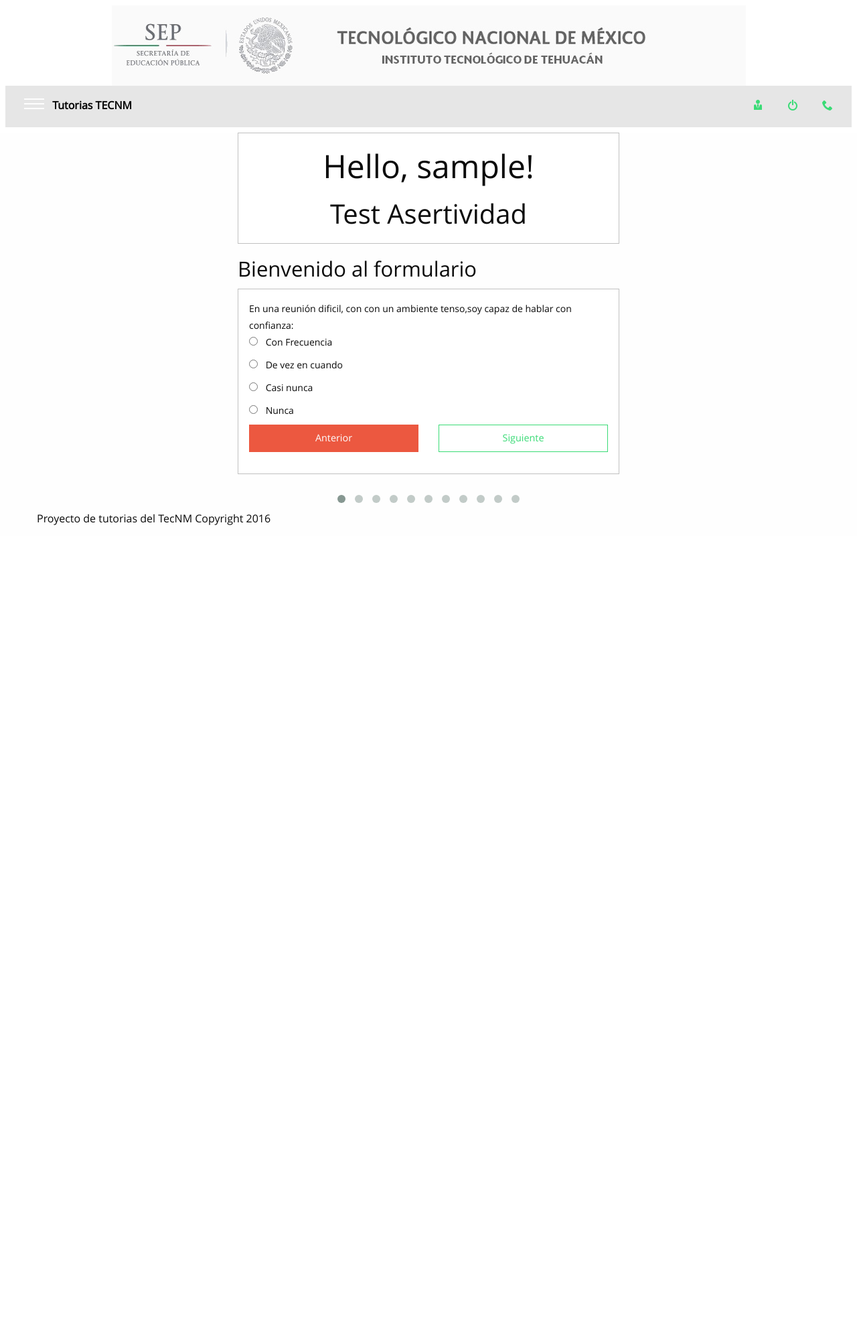
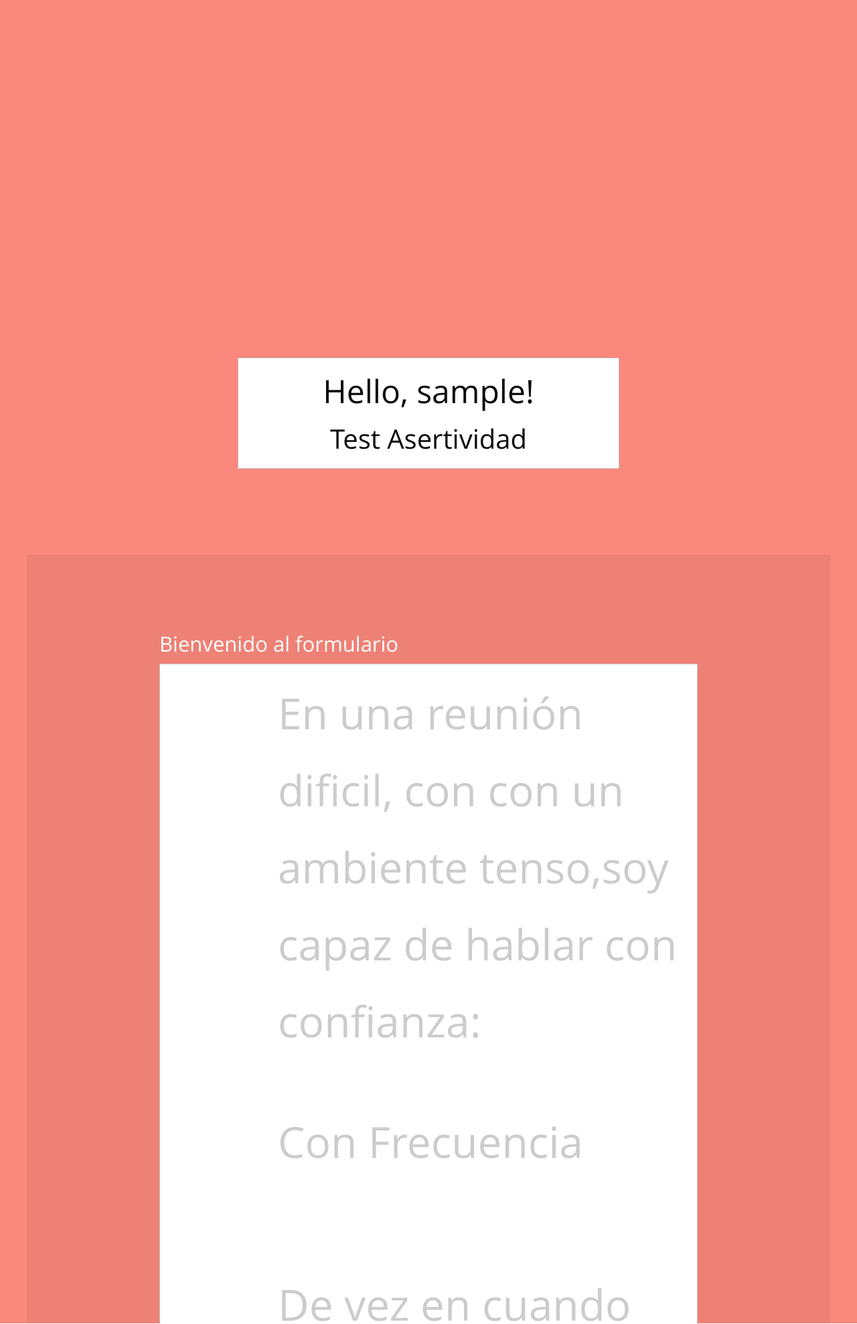
Before and after one commit to bitia/tutorias, a Django app: page /anexo13/hola in a window 1280 px wide. Shown: the top 1977 px of the page at 67% size. Before the commit the page ends 784 px from the top, so only its background shows below. Run offline with Django 3.2, Linux system fonts and the light colour scheme; the visitor is signed in with stand-in values (Sample User, id 1); data that the repository does not hold is empty; some web fonts are replaced.

Commit message:
Añadiendo efectos a checkbox

```diff
--- /dev/null
+++ b/tutoriastec/statics/css/src/component.css
@@ -0,0 +1,188 @@
+*,
+*:after,
+*::before {
+    -webkit-box-sizing: border-box;
+    -moz-box-sizing: border-box;
+    box-sizing: border-box;
+}
+
+.ac-custom {
+	padding: 0 3em;
+	max-width: 900px;
+	margin: 0 auto;
+}
+
+.ac-custom h2 {
+	font-size: 3em;
+	font-weight: 300;
+	padding: 0 0 0.5em;
+	margin: 0 0 30px;
+}
+
+.ac-custom ul,
+.ac-custom ol {
+	list-style: none;
+	padding: 0;
+	margin: 0 auto;
+	max-width: 800px;
+}
+
+.ac-custom li {
+	margin: 0 auto;
+	padding: 2em 0;
+	position: relative;
+}
+
+.ac-custom label {
+	display: inline-block;
+	position: relative;
+	font-size: 2em;
+	padding: 0 0 0 80px;
+	vertical-align: top;
+	color: rgba(0,0,0,0.2);
+	cursor: pointer;
+	-webkit-transition: color 0.3s;
+	transition: color 0.3s;
+}
+
+.ac-custom input[type="checkbox"],
+.ac-custom input[type="radio"],
+.ac-custom label::before {
+	width: 50px;
+	height: 50px;
+	top: 50%;
+	left: 0;
+	margin-top: -25px;
+	position: absolute;
+	cursor: pointer;
+}
+
+.ac-custom input[type="checkbox"],
+.ac-custom input[type="radio"] {
+	opacity: 0;
+	-webkit-appearance: none;
+	display: inline-block;
+	vertical-align: middle;
+	z-index: 100;
+}
+
+.ac-custom label::before {
+	content: '';
+	border: 4px solid #fff;
+	-webkit-transition: opacity 0.3s;
+	transition: opacity 0.3s;
+}
+
+.ac-radio label::before {
+	border-radius: 50%;
+}
+
+.ac-custom input[type="checkbox"]:checked + label,
+.ac-custom input[type="radio"]:checked + label {
+	color: #fff;
+}
+
+.ac-custom input[type="checkbox"]:checked + label::before,
+.ac-custom input[type="radio"]:checked + label::before {
+	opacity: 0.8;
+}
+
+/* General SVG and path styles */
+
+.ac-custom svg {
+	position: absolute;
+	width: 40px;
+	height: 40px;
+	top: 50%;
+	margin-top: -20px;
+	left: 5px;
+	pointer-events: none;
+}
+
+.ac-custom svg path {
+	stroke: #fdfcd3;
+	stroke-width: 13px;
+	stroke-linecap: round;
+	stroke-linejoin: round;
+	fill: none;
+}
+
+/* Specific input, SVG and path styles */
+
+/* Circle */
+.ac-circle input[type="checkbox"],
+.ac-circle input[type="radio"],
+.ac-circle label::before {
+	width: 30px;
+	height: 30px;
+	margin-top: -15px;
+	left: 10px;
+	position: absolute;
+}
+
+.ac-circle label::before {
+	background-color: #fff;
+	border: none;
+}
+
+.ac-circle svg {
+	width: 70px;
+	height: 70px;
+	margin-top: -35px;
+	left: -10px;
+}
+
+.ac-circle svg path {
+	stroke-width: 5px;
+}
+
+/* Box Fill */
+.ac-boxfill svg path {
+	stroke-width: 8px;
+}
+
+/* Swirl */
+.ac-swirl svg path {
+	stroke-width: 8px;
+}
+
+/* List */
+.ac-list ol {
+	list-style: decimal;
+	list-style-position: inside;
+}
+
+.ac-list ol li {
+	font-size: 2em;
+	padding: 1em 1em 0 2em;
+	text-indent: -40px;
+}
+
+.ac-list ol li label {
+	font-size: 1em;
+	text-indent: 0;
+	padding-left: 30px;
+}
+
+.ac-list label::before {
+	display: none;
+}
+
+.ac-list svg {
+	width: 100%;
+	height: 80px;
+	left: 0;
+	top: 1.2em;
+	margin-top: 0px;
+}
+
+.ac-list svg path {
+	stroke-width: 4px;
+}
+
+/* Media Queries */
+@media screen and (max-width: 50em) {
+	section {
+		font-size: 80%;
+	}
+}
--- /dev/null
+++ b/tutoriastec/statics/css/src/demo.css
@@ -0,0 +1,120 @@
+@import url(http://fonts.googleapis.com/css?family=Lato:300,400,700);
+@font-face {
+	font-family: 'codropsicons';
+	src:url('../../fonts/codropsicons/codropsicons.eot');
+	src:url('../../fonts/codropsicons/codropsicons.eot?#iefix') format('embedded-opentype'),
+		url('../../fonts/codropsicons/codropsicons.woff') format('woff'),
+		url('../../fonts/codropsicons/codropsicons.ttf') format('truetype'),
+		url('../../fonts/codropsicons/codropsicons.svg#codropsicons') format('svg');
+	font-weight: normal;
+	font-style: normal;
+}
+
+body {
+	background: #fb887c;
+	color: #fff;
+	font-family: 'Lato', Arial, sans-serif;
+}
+
+a {
+	color: #fff;
+	opacity: 0.7;
+	text-decoration: none;
+}
+
+a:hover, a:focus {
+	opacity: 1;
+}
+
+.container > header {
+	margin: 0 auto;
+	padding: 4em 2em;
+	text-align: center;
+	background: rgba(0,0,0,.05);
+}
+
+.container > header h1 {
+	font-size: 2.625em;
+	line-height: 1.3;
+	margin: 0;
+	font-weight: 300;
+}
+
+.container > header span {
+	display: block;
+	font-size: 60%;
+	color: rgba(0,0,0,.2);
+	font-weight: 400;
+	padding: 0 0 0.6em 0.1em;
+}
+
+section {
+	padding: 7em 0;
+}
+
+section:nth-child(even) {
+	background: rgba(0,0,0,.05);
+}
+
+section.related {
+	text-align: center;
+	font-size: 1.6em;
+}
+
+.related p {
+	margin: 0;
+	padding: 1.1em;
+}
+
+/* To Navigation Style */
+.codrops-top {
+	text-transform: uppercase;
+	width: 100%;
+	font-size: 0.69em;
+	line-height: 2.2;
+	font-weight: 700;
+}
+
+.codrops-top a {
+	text-decoration: none;
+	padding: 0 1em;
+	letter-spacing: 0.1em;
+	display: inline-block;
+}
+
+.codrops-top span.right {
+	float: right;
+}
+
+.codrops-top span.right a {
+	float: left;
+	display: block;
+}
+
+.codrops-icon:before {
+	font-family: 'codropsicons';
+	margin: 0 4px;
+	speak: none;
+	font-style: normal;
+	font-weight: normal;
+	font-variant: normal;
+	text-transform: none;
+	line-height: 1;
+	-webkit-font-smoothing: antialiased;
+}
+
+.codrops-icon-drop:before {
+	content: "\e001";
+}
+
+.codrops-icon-prev:before {
+	content: "\e004";
+}
+
+@media screen and (max-width: 25em) {
+
+	.codrops-icon span {
+		display: none;
+	}
+
+}
--- a/tutoriastec/templates/anexos/asertividad.html
+++ b/tutoriastec/templates/anexos/asertividad.html
@@ -11,8 +11,8 @@
     </section>
 
 <section class="row">
-        <div class="medium-6 medium-centered columns" >
-            <form action="./hola" method="post">{% csrf_token %}
+        <div class="medium-6 medium-centered large-12 columns" >
+            <form class="ac-custom ac-radio ac-fill" autocomplete="off" action="./hola" method="post">{% csrf_token %}
                 <h3>Bienvenido al formulario</h3>
                 <div id="owl-form" class="owl-carousel owl-theme" >
 
--- a/tutoriastec/templates/base/base_anexo.html
+++ b/tutoriastec/templates/base/base_anexo.html
@@ -4,10 +4,14 @@
     <link rel="stylesheet" href="{% static "owl-carousel/owl.carousel.css" %}">
     <link rel="stylesheet" href="{% static "owl-carousel/owl.theme.css" %}">
     <link rel="stylesheet" href="{% static "owl-carousel/owl.transitions.css" %}">
+    <link rel="stylesheet" href="{% static "css/src/component.css" %}">
+    <link rel="stylesheet" href="{% static "css/src/demo.css" %}">
     <link rel="stylesheet" href="{% static "css/src/main.css" %}">
+
 {% endblock mascss %}
 {% block masjs %}
     <script src="{% static "owl-carousel/owl.carousel.min.js" %}"></script>
+    <script src="{% static "js/vendor/svgcheckbx.js" %}"></script>
 {% endblock masjs %}
 {% block scriptjs %}
     <script type="text/javascript">
```
Also changed, not shown: tutoriastec/anexo6/views.py (line endings or trailing spaces), tutoriastec/statics/fonts/codropsicons/codropsicons.svg (added), tutoriastec/statics/fonts/codropsicons/codropsicons.ttf (added), tutoriastec/statics/fonts/codropsicons/codropsicons.woff (added), tutoriastec/statics/fonts/codropsicons/license.txt (added), tutoriastec/statics/js/vendor/svgcheckbx.js (added), 2 other files.
